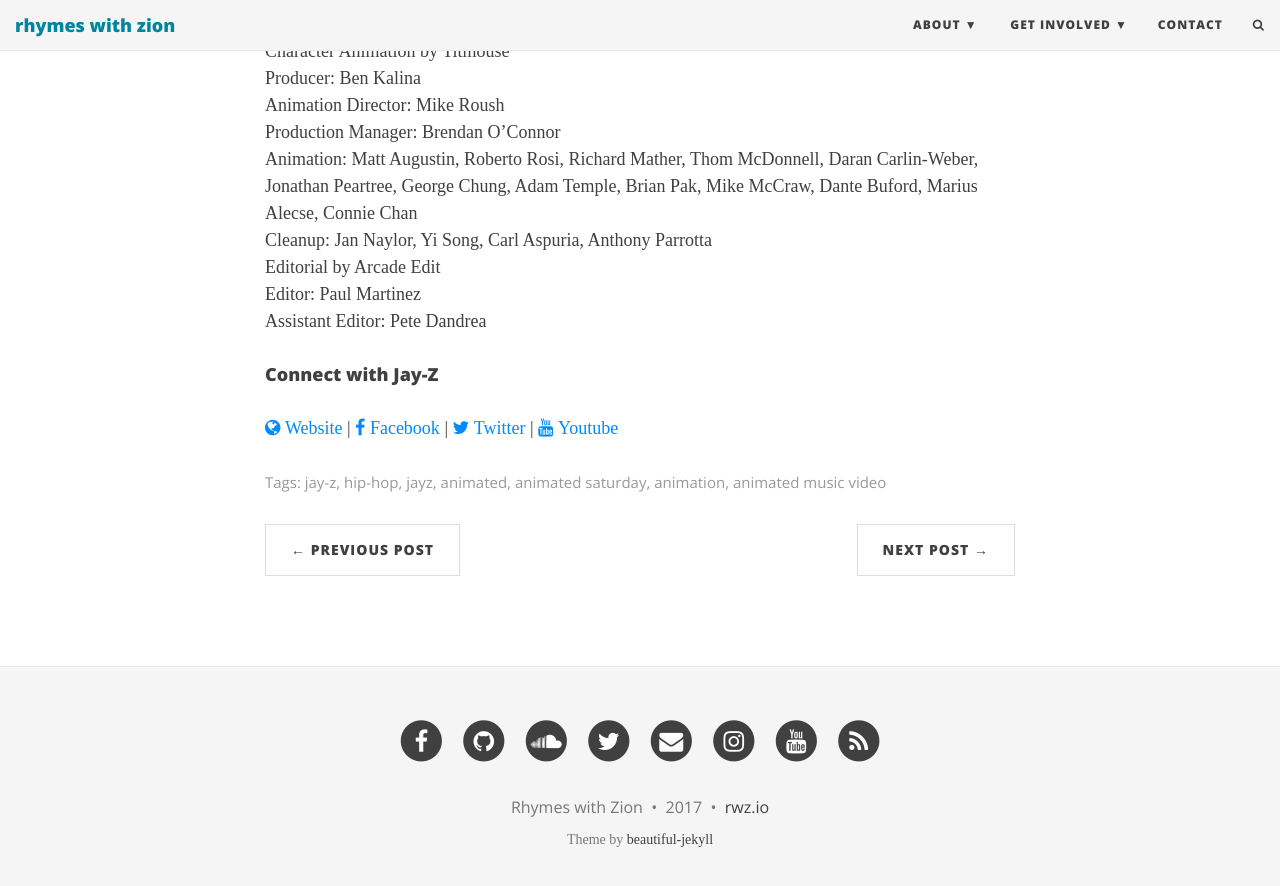
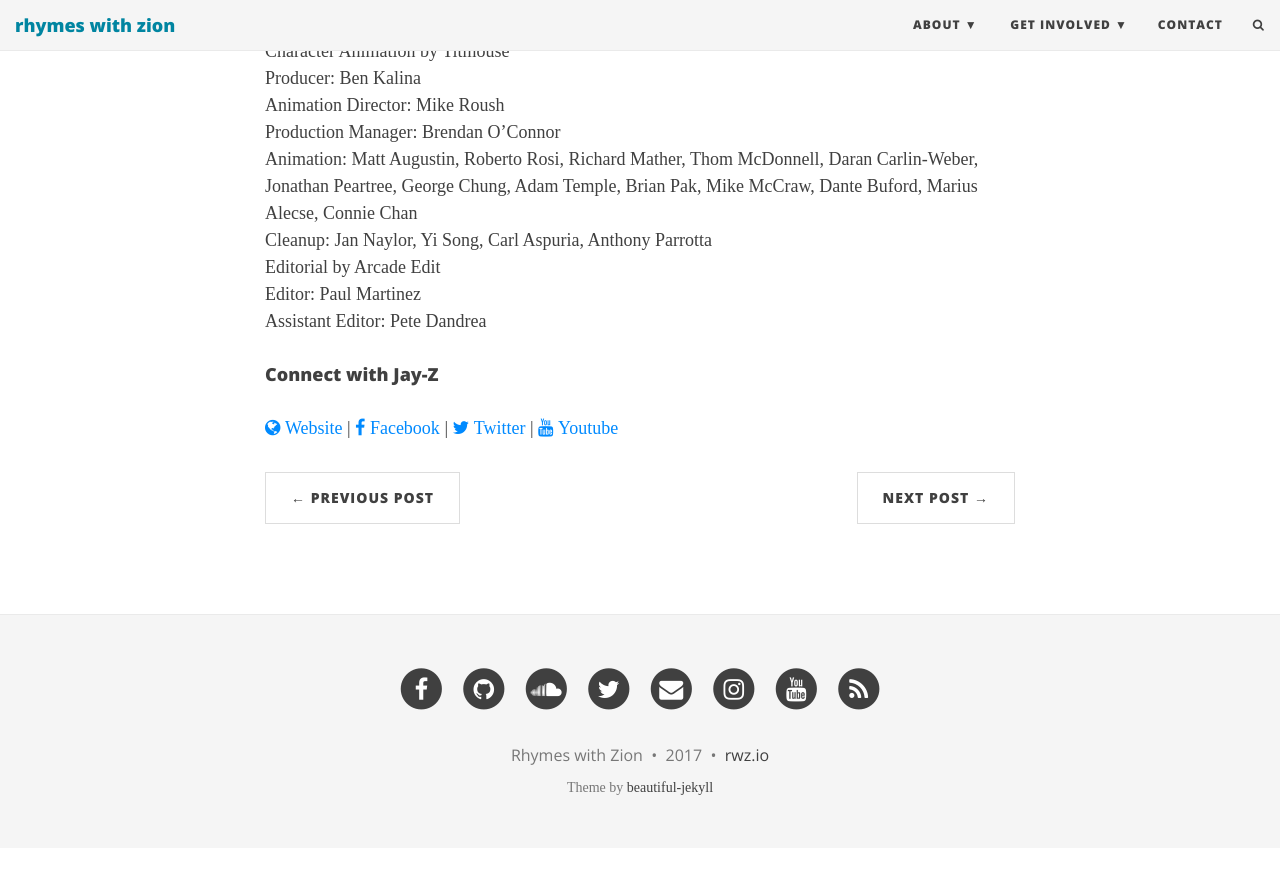
Before and after one commit to rhymeswithzion/rwz-test, a Jekyll site: the page built from _posts/2017-07-11-jay-z-the-story-of-o-j.md, in a window 1280 px wide and 900 px high, scrolled down 1772 px. Shown: the top 886 px of the window. Built offline with Jekyll 4.4.1, drawn with Linux system fonts in a browser that asks for light colours; some web fonts are replaced; comment, search, counter and statistics services are not loaded; after the commit the page ends 2620 px from its top, so only the background shows below that.

Commit message:
Update 2017-07-11-jay-z-the-story-of-o-j.md

```diff
--- a/_posts/2017-07-11-jay-z-the-story-of-o-j.md
+++ b/_posts/2017-07-11-jay-z-the-story-of-o-j.md
@@ -4,14 +4,6 @@
 title: Jay-Z - The Story of O.J.
 date: '2017-07-08'
 image: 'http://img.youtube.com/vi/RM7lw0Ovzq0/0.jpg'
-tags:
-  - jay-z
-  - hip-hop
-  - jayz
-  - animated
-  - animated saturday
-  - animation
-  - animated music video
 ---
 
 <style>.embed-container { position: relative; padding-bottom: 56.25%; height: 0; overflow: hidden; max-width: 100%; } .embed-container iframe, .embed-container object, .embed-container embed { position: absolute; top: 0; left: 0; width: 100%; height: 100%; }</style><br />
```
